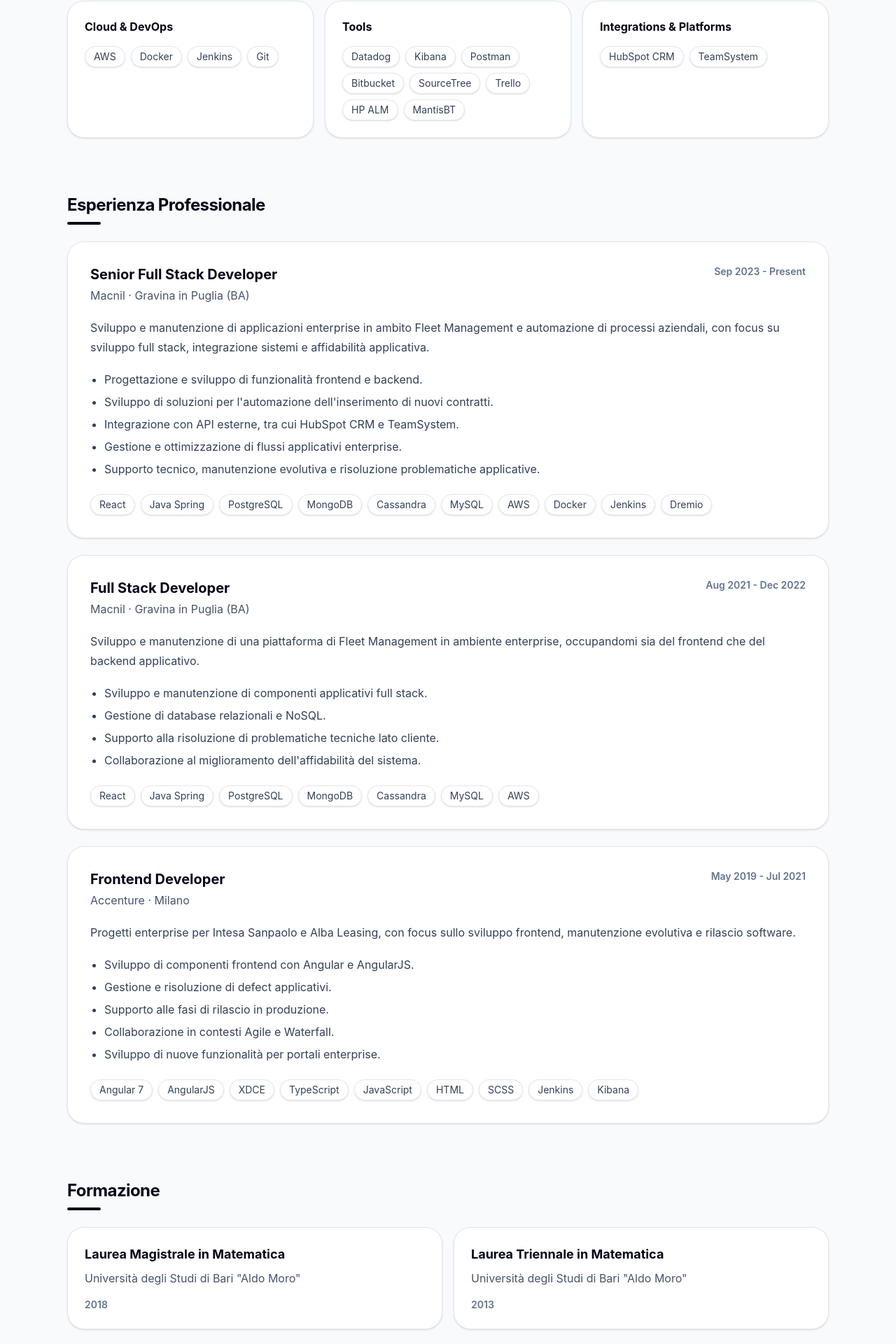
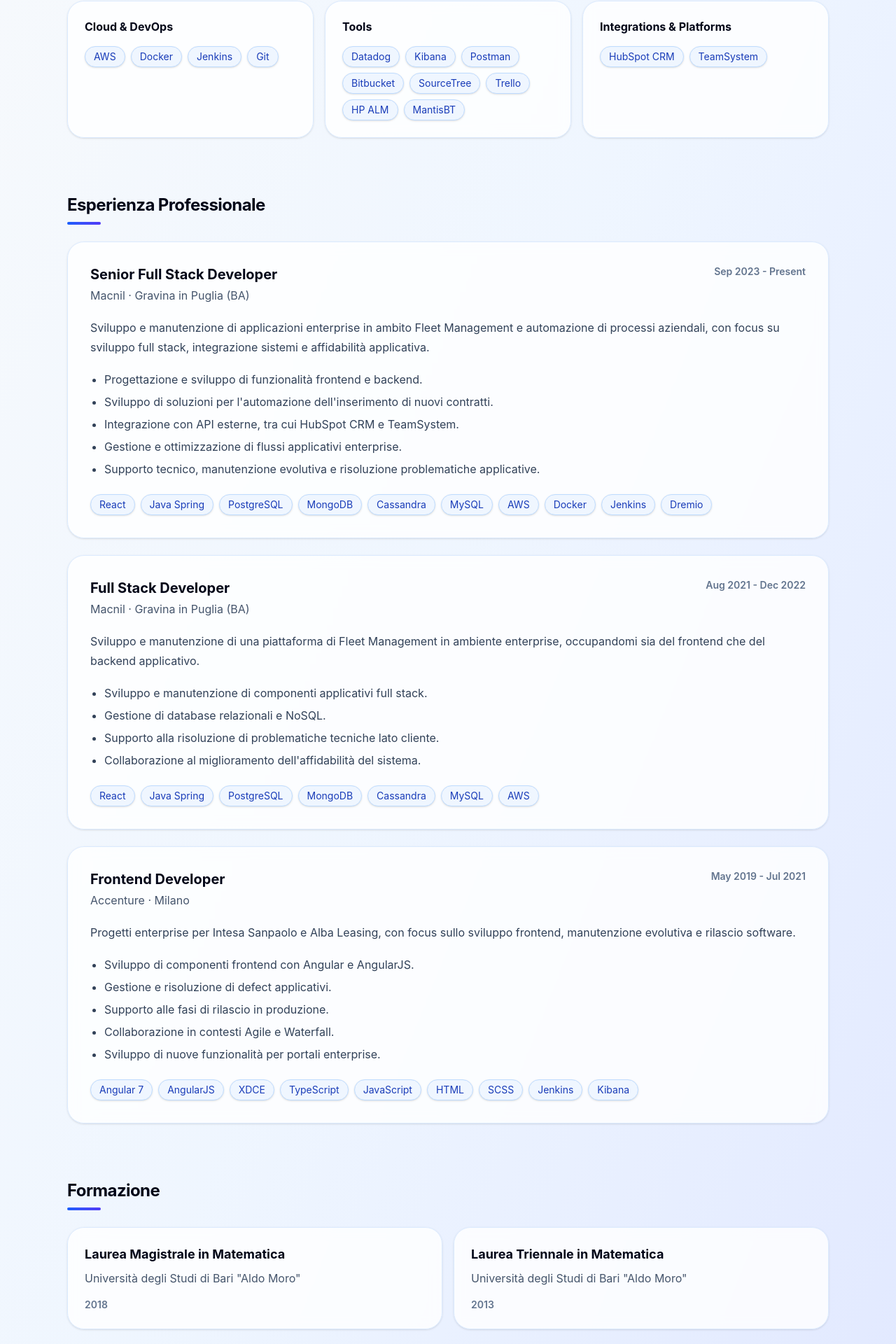
Before and after one commit to MicheleLiberio/michele-liberio-cv, a React (Vite) app: page / in a window 1280 px wide. Shown: the part 755-2675 px from the top of the page at 70% size. Built offline with nearby package versions, Linux system fonts and the light colour scheme.

Commit message:
commit css

```diff
--- a/src/App.tsx
+++ b/src/App.tsx
@@ -13,7 +13,7 @@ export default function App() {
   const t = translations[language];
 
   return (
-    <main className="min-h-screen bg-slate-50 text-slate-950 dark:bg-slate-950 dark:text-white">
+    <main className="min-h-screen bg-gradient-to-br from-slate-50 via-blue-50 to-indigo-100 text-slate-950 dark:from-slate-950 dark:via-slate-900 dark:to-indigo-950 dark:text-white">
       <Header language={language} setLanguage={setLanguage} t={t} />
       <Skills t={t} />
       <Experience t={t} />
--- a/src/components/AdditionalInfo.tsx
+++ b/src/components/AdditionalInfo.tsx
@@ -10,20 +10,20 @@ export function AdditionalInfo({ t }: AdditionalInfoProps) {
     <section className="mx-auto max-w-6xl px-6 py-10 lg:px-8">
       <SectionTitle>{t.additionalInfo}</SectionTitle>
       <div className="grid gap-4 md:grid-cols-3">
-        <div className="rounded-3xl border border-slate-200 bg-white p-6 shadow-sm dark:border-slate-800 dark:bg-slate-900">
+        <div className="rounded-3xl border border-blue-100 bg-white/80 p-6 shadow-sm backdrop-blur dark:border-slate-800 dark:bg-slate-900/80">
           <h3 className="font-bold text-slate-950 dark:text-white">{t.languages}</h3>
           <p className="mt-3 text-slate-700 dark:text-slate-300">{t.italian}</p>
           <p className="text-slate-700 dark:text-slate-300">{t.english}</p>
         </div>
 
-        <div className="rounded-3xl border border-slate-200 bg-white p-6 shadow-sm dark:border-slate-800 dark:bg-slate-900">
+        <div className="rounded-3xl border border-blue-100 bg-white/80 p-6 shadow-sm backdrop-blur dark:border-slate-800 dark:bg-slate-900/80">
           <h3 className="font-bold text-slate-950 dark:text-white">{t.additionalSkills}</h3>
           <p className="mt-3 text-slate-700 dark:text-slate-300">
             Python, Matlab, R, Microsoft Office
           </p>
         </div>
 
-        <div className="rounded-3xl border border-slate-200 bg-white p-6 shadow-sm dark:border-slate-800 dark:bg-slate-900">
+        <div className="rounded-3xl border border-blue-100 bg-white/80 p-6 shadow-sm backdrop-blur dark:border-slate-800 dark:bg-slate-900/80">
           <h3 className="font-bold text-slate-950 dark:text-white">{t.certifications}</h3>
           <p className="mt-3 text-slate-700 dark:text-slate-300">
             ECDL Full Standard, ECDL IT Security
--- a/src/components/Education.tsx
+++ b/src/components/Education.tsx
@@ -13,7 +13,7 @@ export function Education({ t }: EducationProps) {
         {t.education.map((item) => (
           <div
             key={item.title}
-            className="rounded-3xl border border-slate-200 bg-white p-6 shadow-sm dark:border-slate-800 dark:bg-slate-900"
+            className="rounded-3xl border border-blue-100 bg-white/80 p-6 shadow-sm backdrop-blur dark:border-slate-800 dark:bg-slate-900/80"
           >
             <h3 className="text-lg font-bold text-slate-950 dark:text-white">{item.title}</h3>
             <p className="mt-2 text-slate-600 dark:text-slate-400">{item.school}</p>
--- a/src/components/Experience.tsx
+++ b/src/components/Experience.tsx
@@ -14,7 +14,7 @@ export function Experience({ t }: ExperienceProps) {
         {t.experiences.map((experience) => (
           <article
             key={`${experience.company}-${experience.period}`}
-            className="rounded-3xl border border-slate-200 bg-white p-6 shadow-sm dark:border-slate-800 dark:bg-slate-900 md:p-8"
+            className="rounded-3xl border border-blue-100 bg-white/80 p-6 shadow-sm backdrop-blur dark:border-slate-800 dark:bg-slate-900/80 md:p-8"
           >
             <div className="flex flex-col gap-2 md:flex-row md:items-start md:justify-between">
               <div>
--- a/src/components/Footer.tsx
+++ b/src/components/Footer.tsx
@@ -9,7 +9,7 @@ type FooterProps = {
 export function Footer({ t }: FooterProps) {
   return (
     <footer className="mx-auto max-w-6xl px-6 pb-14 pt-8 lg:px-8">
-      <div className="rounded-3xl bg-slate-950 p-8 text-white dark:bg-white dark:text-slate-950">
+      <div className="rounded-3xl bg-gradient-to-r from-slate-950 to-indigo-950 p-8 text-white shadow-lg">
         <div className="flex flex-col gap-5 md:flex-row md:items-center md:justify-between">
           <div>
             <h2 className="text-2xl font-bold">{t.contactTitle}</h2>
--- a/src/components/Header.tsx
+++ b/src/components/Header.tsx
@@ -1,5 +1,5 @@
 import type { Dispatch, SetStateAction } from "react";
-import { Mail, MapPin, Phone } from "lucide-react";
+import { Download, Mail, MapPin, Phone } from "lucide-react";
 import { profile } from "../data/profile";
 import type { Language, Translation } from "../i18n";
 import { LanguageToggle } from "./LanguageToggle";
@@ -11,6 +11,10 @@ type HeaderProps = {
 };
 
 export function Header({ language, setLanguage, t }: HeaderProps) {
+  const handleDownloadPdf = () => {
+    window.print();
+  };
+
   return (
     <header className="mx-auto flex max-w-6xl flex-col gap-8 px-6 py-14 md:flex-row md:items-center md:justify-between lg:px-8">
       <div>
@@ -58,6 +62,13 @@ export function Header({ language, setLanguage, t }: HeaderProps) {
           >
             GitHub
           </a>
+          {false && <button
+            type="button"
+            onClick={handleDownloadPdf}
+            className="no-print mt-4 inline-flex w-full items-center justify-center gap-2 rounded-full bg-slate-950 px-4 py-2.5 font-semibold text-white transition hover:bg-slate-800 dark:bg-white dark:text-slate-950 dark:hover:bg-slate-200"
+          >
+            <Download size={16} /> {t.downloadPdfButton}
+          </button>}
         </div>
       </div>
     </header>
--- a/src/components/Skills.tsx
+++ b/src/components/Skills.tsx
@@ -15,7 +15,7 @@ export function Skills({ t }: SkillsProps) {
         {Object.entries(skills).map(([category, items]) => (
           <div
             key={category}
-            className="rounded-3xl border border-slate-200 bg-white p-6 shadow-sm dark:border-slate-800 dark:bg-slate-900"
+            className="rounded-3xl border border-blue-100 bg-white/80 p-6 shadow-sm backdrop-blur dark:border-slate-800 dark:bg-slate-900/80"
           >
             <h3 className="mb-4 font-bold text-slate-950 dark:text-white">{category}</h3>
             <div className="flex flex-wrap gap-2">
--- a/src/components/ui/Pill.tsx
+++ b/src/components/ui/Pill.tsx
@@ -6,7 +6,7 @@ type PillProps = {
 
 export function Pill({ children }: PillProps) {
   return (
-    <span className="rounded-full border border-slate-200 bg-white px-3 py-1 text-sm text-slate-700 shadow-sm dark:border-slate-800 dark:bg-slate-900 dark:text-slate-300">
+    <span className="rounded-full border border-blue-200 bg-blue-50 px-3 py-1 text-sm text-blue-800 shadow-sm dark:border-blue-900 dark:bg-blue-950/60 dark:text-blue-200">
       {children}
     </span>
   );
--- a/src/components/ui/SectionTitle.tsx
+++ b/src/components/ui/SectionTitle.tsx
@@ -10,7 +10,7 @@ export function SectionTitle({ children }: SectionTitleProps) {
       <h2 className="text-2xl font-bold tracking-tight text-slate-950 dark:text-white">
         {children}
       </h2>
-      <div className="mt-2 h-1 w-12 rounded-full bg-slate-950 dark:bg-white" />
+      <div className="mt-2 h-1 w-12 rounded-full bg-gradient-to-r from-blue-600 to-indigo-600" />
     </div>
   );
 }
--- a/src/i18n.ts
+++ b/src/i18n.ts
@@ -31,6 +31,7 @@ export type Translation = {
   contactTitle: string;
   contactDescription: string;
   contactButton: string;
+  downloadPdfButton: string;
   education: EducationItem[];
   experiences: ExperienceItem[];
 };
@@ -53,6 +54,7 @@ export const translations: Record<Language, Translation> = {
     contactDescription:
       "Sono disponibile per opportunit\u00e0 come Full Stack Developer o Backend Developer.",
     contactButton: "Contattami",
+    downloadPdfButton: "Scarica PDF",
     education: [
       {
         title: "Laurea Magistrale in Matematica",
@@ -153,6 +155,7 @@ export const translations: Record<Language, Translation> = {
     contactDescription:
       "Available for opportunities as Full Stack Developer or Backend Developer.",
     contactButton: "Contact Me",
+    downloadPdfButton: "Download PDF",
     education: [
       {
         title: "Master's Degree in Mathematics",
--- a/src/index.css
+++ b/src/index.css
@@ -1 +1,34 @@
 @import "tailwindcss";
+
+@media print {
+  @page {
+    margin: 12mm;
+  }
+
+  * {
+    background: transparent !important;
+    box-shadow: none !important;
+    color: #0f172a !important;
+  }
+
+  body,
+  main {
+    background: #ffffff !important;
+  }
+
+  .no-print {
+    display: none !important;
+  }
+
+  header,
+  section,
+  footer,
+  article {
+    break-inside: avoid;
+    page-break-inside: avoid;
+  }
+
+  a {
+    text-decoration: none !important;
+  }
+}
```
